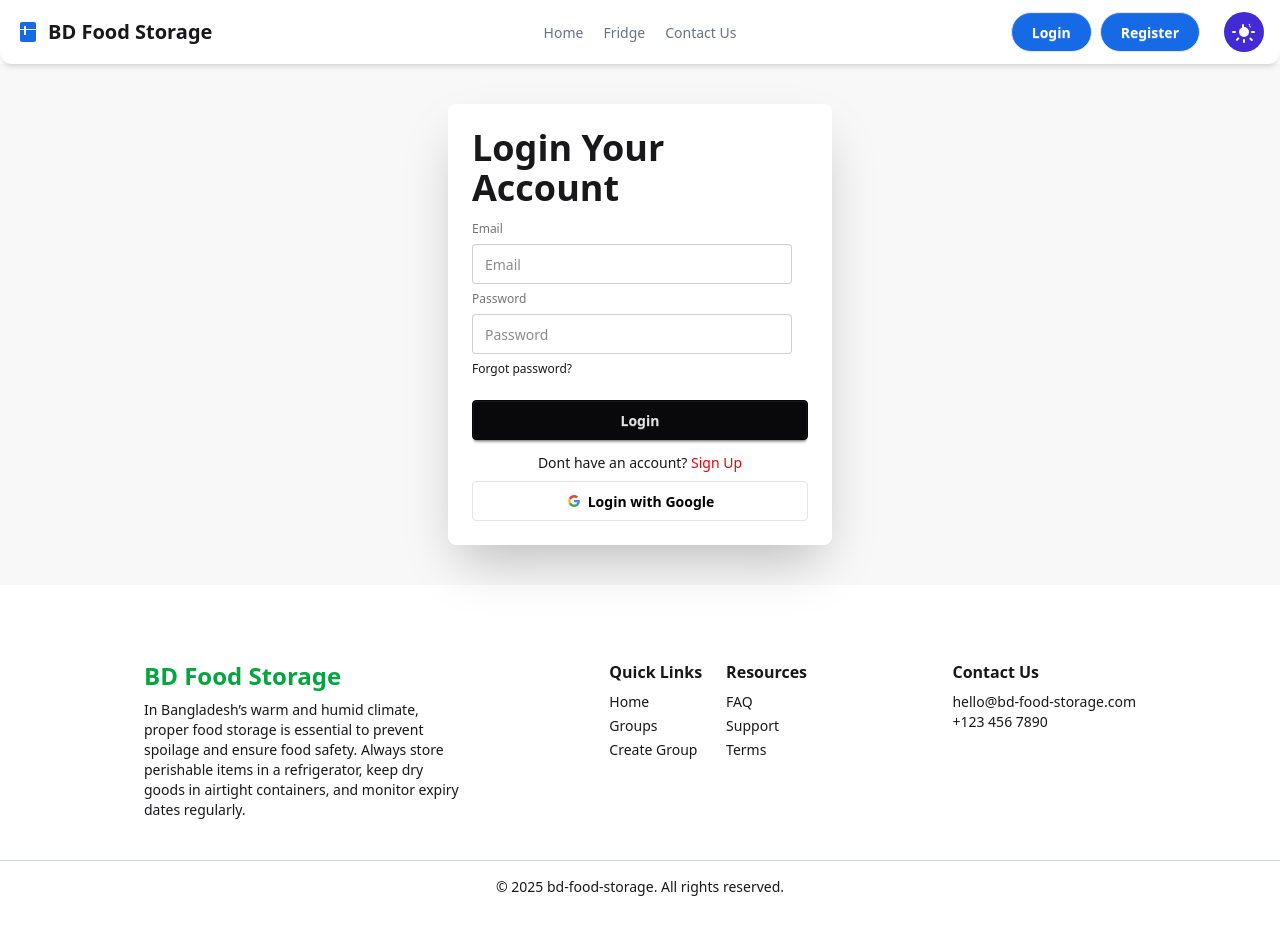
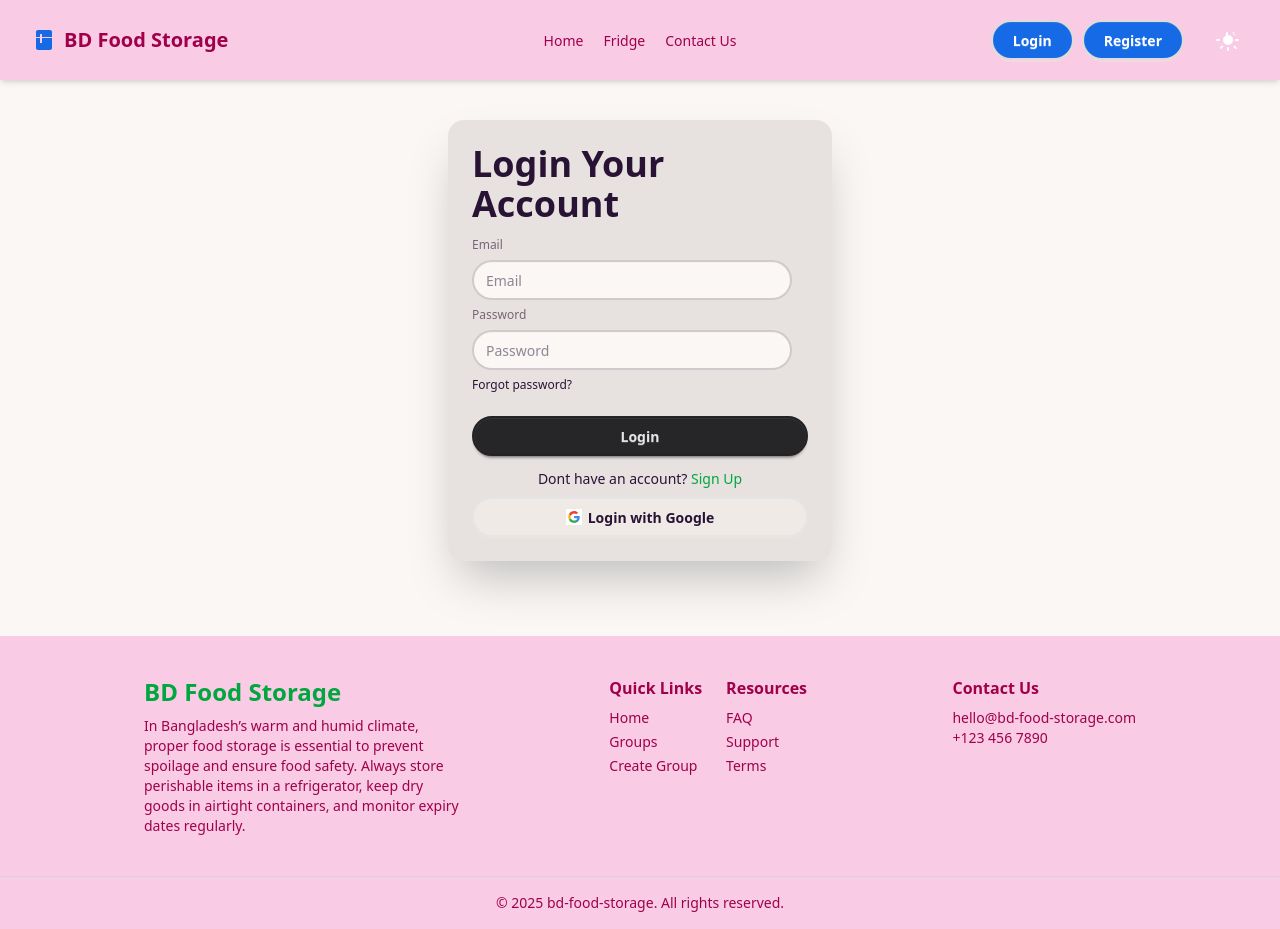
Before and after one commit to faysalahmed915/bd-food-storage-client, a React (Vite) app: page /Login in a window 1280 px wide. Built offline with nearby package versions, Linux system fonts and the light colour scheme; no server answers.

Commit message:
navbar, footer and auth pages bg color is adjusted. theme is set properly.

```diff
--- a/package.json
+++ b/package.json
@@ -14,6 +14,7 @@
     "axios": "^1.10.0",
     "dayjs": "^1.11.13",
     "firebase": "^11.9.1",
+    "framer-motion": "^12.20.5",
     "react": "^19.1.0",
     "react-awesome-reveal": "^4.3.1",
     "react-countup": "^6.5.3",
@@ -21,7 +22,7 @@
     "react-hot-toast": "^2.5.2",
     "react-icons": "^5.5.0",
     "react-router": "^7.6.2",
-    "sweetalert2": "^11.22.0",
+    "sweetalert2": "^11.6.13",
     "tailwindcss": "^4.1.10"
   },
   "devDependencies": {
--- a/src/Components/AuthPages/Login.jsx
+++ b/src/Components/AuthPages/Login.jsx
@@ -81,8 +81,8 @@ const Login = () => {
     }
 
     return (
-        <div className="hero bg-base-200 py-10">
-            <div className="card bg-base-100 w-full max-w-sm shrink-0 shadow-2xl mx-auto">
+        <div className="hero bg-base-100 py-10">
+            <div className="card bg-base-300 w-full max-w-sm shrink-0 shadow-2xl mx-auto">
                 <div className="card-body">
                     <h1 className="text-4xl font-bold">Login Your Account</h1>
                     <form onSubmit={handleLogin} className="fieldset">
@@ -105,12 +105,12 @@ const Login = () => {
                     <p className='mx-auto'>Dont have an account?
                         <span> <Link to="/signup"
                         state={location.state}
-                        className="link link-hover text-red-600">Sign Up</Link></span>
+                        className="link link-hover text-green-600">Sign Up</Link></span>
                     </p>
                     {/* Google */}
                     <button
                         onClick={handleGoogleSignIn}
-                        className="btn bg-white text-black border-[#e5e5e5]">
+                        className="btn border-[#e5e5e5]">
                         <svg aria-label="Google logo" width="16" height="16" xmlns="http://www.w3.org/2000/svg" viewBox="0 0 512 512"><g><path d="m0 0H512V512H0" fill="#fff"></path><path fill="#34a853" d="M153 292c30 82 118 95 171 60h62v48A192 192 0 0190 341"></path><path fill="#4285f4" d="m386 400a140 175 0 0053-179H260v74h102q-7 37-38 57"></path><path fill="#fbbc02" d="m90 341a208 200 0 010-171l63 49q-12 37 0 73"></path><path fill="#ea4335" d="m153 219c22-69 116-109 179-50l55-54c-78-75-230-72-297 55"></path></g></svg>
                         Login with Google
                     </button>
--- a/src/Components/AuthPages/Signup.jsx
+++ b/src/Components/AuthPages/Signup.jsx
@@ -118,8 +118,8 @@ const SignUp = () => {
     }
 
     return (
-        <div className="hero bg-base-200 py-10">
-            <div className="card bg-base-100 w-full max-w-sm shrink-0 shadow-2xl">
+        <div className="hero bg-base-100 py-10">
+            <div className="card bg-base-300 w-full max-w-sm shrink-0 shadow-2xl">
                 <div className="card-body">
                     <h1 className="text-2xl font-bold">Join Us Now!</h1>
                     <form onSubmit={handleSignUp} className="fieldset">
@@ -153,12 +153,12 @@ const SignUp = () => {
                     </form>
                     {errorMessage && <p className='text-red-600 text-center'>{errorMessage}</p>}
                     <p className='mx-auto'>Already have an account?
-                        <span> <Link to="/login" className="link link-hover text-red-600">Login</Link></span>
+                        <span> <Link to="/login" className="link link-hover text-green-600">Login</Link></span>
                     </p>
                     {/* Google */}
                     <button
                         onClick={handleGoogleSignIn}
-                        className="btn bg-white text-black border-[#e5e5e5]">
+                        className="btn border-[#e5e5e5]">
                         <svg aria-label="Google logo" width="16" height="16" xmlns="http://www.w3.org/2000/svg" viewBox="0 0 512 512"><g><path d="m0 0H512V512H0" fill="#fff"></path><path fill="#34a853" d="M153 292c30 82 118 95 171 60h62v48A192 192 0 0190 341"></path><path fill="#4285f4" d="m386 400a140 175 0 0053-179H260v74h102q-7 37-38 57"></path><path fill="#fbbc02" d="m90 341a208 200 0 010-171l63 49q-12 37 0 73"></path><path fill="#ea4335" d="m153 219c22-69 116-109 179-50l55-54c-78-75-230-72-297 55"></path></g></svg>
                         Login with Google
                     </button>
--- a/src/Components/DateCount/StatsCountUp.jsx
+++ b/src/Components/DateCount/StatsCountUp.jsx
@@ -36,7 +36,7 @@ const StatsCountUp = ({ allFoods }) => {
 
       <div className="grid grid-cols-1 sm:grid-cols-2 gap-6">
         {/* Expired Foods */}
-        <div className="stat bg-base-100 shadow border border-red-300 rounded-lg">
+        <div className="stat bg-base-200 shadow border border-red-300 rounded-lg">
           <div className="stat-title text-error">Expired Foods</div>
           <div className="stat-value text-error text-4xl">
             <CountUp end={expiredFoods.length} duration={2} />
@@ -45,7 +45,7 @@ const StatsCountUp = ({ allFoods }) => {
         </div>
 
         {/* Nearly Expired Foods */}
-        <div className="stat bg-base-100 shadow border border-warning rounded-lg">
+        <div className="stat bg-base-200 shadow border border-warning rounded-lg">
           <div className="stat-title text-warning">Nearly Expired (Next 5 Days)</div>
           <div className="stat-value text-warning text-4xl">
             <CountUp end={nearlyExpiredFoods.length} duration={2} />
--- a/src/Components/Footer/Footer.jsx
+++ b/src/Components/Footer/Footer.jsx
@@ -1,7 +1,7 @@
 
 const Footer = () => {
   return (
-    <footer
+    <footer className="bg-secondary text-secondary-content"
     // className='card-container'
     // className="bg-gray-100 text-gray-800 dark:bg-gray-900 dark:text-gray-200"
     >
--- a/src/Components/HomeComponents/AwesomeReveal.jsx
+++ b/src/Components/HomeComponents/AwesomeReveal.jsx
@@ -3,8 +3,8 @@ import { Fade } from "react-awesome-reveal";
 
 const AwesomeReveal = () => {
   return (
-    <div className="py-2 md:py-6 lg:py-8 bg-base-200 flex items-center justify-center p-6">
-      <div className="max-w-xl w-full rounded-3xl shadow-2xl p-8 md:p-12">
+    <div className="py-2 md:py-6 lg:py-8 bg-base-100 flex items-center justify-center p-6">
+      <div className="max-w-xl w-full rounded-3xl shadow-2xl p-8 md:p-12 bg-base-200">
         <Fade>
           <h1 className="text-3xl md:text-4xl font-extrabold mb-4 text-center bg-gradient-to-r from-purple-600 via-pink-500 to-red-400 bg-clip-text text-transparent">
             Welcome to
--- a/src/Components/Navbar/Navbar.jsx
+++ b/src/Components/Navbar/Navbar.jsx
@@ -1,14 +1,14 @@
-import React, { use, useState } from 'react';
+import React, { use } from 'react';
 import { BiSolidFridge } from 'react-icons/bi';
 import { Link, NavLink, useNavigate } from 'react-router';
 import PhotoUser from '../Profile/PhotoUser';
 import { AuthContext } from '../../Provider/AuthProvider';
 import toast from 'react-hot-toast';
+import ThemeToggle from '../Theme/ThemeToggle';
 
 const Navbar = () => {
     const { user, logOut, loading } = use(AuthContext);
     const navigate = useNavigate();
-    const [theme, setTheme] = useState("light");
 
     if (loading) {
         return <div>loading</div>
@@ -27,40 +27,22 @@ const Navbar = () => {
 
     const links = (
         <>
-            <NavLink to="/" className={({ isActive }) => isActive ? "text-[#176AE5] font-bold" : "text-gray-500"}>Home</NavLink>
+            <NavLink to="/" className={({ isActive }) => isActive ? "text-[#176AE5] font-bold" : "text-secondary-content"}>Home</NavLink>
 
-            {user && <NavLink to="/MyItems" className={({ isActive }) => isActive ? "text-[#176AE5] font-bold" : "text-gray-500"}>My Items</NavLink>}
+            {user && <NavLink to="/MyItems" className={({ isActive }) => isActive ? "text-[#176AE5] font-bold" : "text-secondary-content"}>My Items</NavLink>}
 
-            <NavLink to="/fridge" className={({ isActive }) => isActive ? "text-[#176AE5] font-bold" : "text-gray-500"}>Fridge</NavLink>
+            <NavLink to="/fridge" className={({ isActive }) => isActive ? "text-[#176AE5] font-bold" : "text-secondary-content"}>Fridge</NavLink>
 
 
-            {user && <NavLink to="/AddFood" className={({ isActive }) => isActive ? "text-[#176AE5] font-bold" : "text-gray-500"}>Add Food</NavLink>}
+            {user && <NavLink to="/AddFood" className={({ isActive }) => isActive ? "text-[#176AE5] font-bold" : "text-secondary-content"}>Add Food</NavLink>}
 
-            <NavLink to="/contactUs" className={({ isActive }) => isActive ? "text-[#176AE5] font-bold" : "text-gray-500"}>Contact Us</NavLink>
+            <NavLink to="/contactUs" className={({ isActive }) => isActive ? "text-[#176AE5] font-bold" : "text-secondary-content"}>Contact Us</NavLink>
         </>
     )
 
-    const toggleTheme = () => {
-        const newTheme = theme === "light" ? "dark" : "light";
-        setTheme(newTheme);
-        document.documentElement.setAttribute("data-theme", newTheme);
-        localStorage.setItem("theme", newTheme);
-    };
-
-// Set initial theme on mount
-    // useEffect(() => {
-    //     const savedTheme = localStorage.getItem("theme");
-    //     const prefersDark = window.matchMedia("(prefers-color-scheme: dark)").matches;
-    //     const systemTheme = prefersDark ? "dark" : "light";
-    //     const current = savedTheme || systemTheme;
-
-    //     setTheme(current);
-    //     document.documentElement.setAttribute("data-theme", current);
-    // }, []);
-
-
     return (
-        <div className="navbar bg-base-100 shadow-md rounded-xl px-4 py-2">
+        <div className="bg-secondary shadow-md px-2 md:px-4 lg:px-8 py-2 sticky top-0 z-50 text-secondary-content">
+        <div className="navbar max-w-7xl mx-auto px-0">
             <div className="navbar-start">
                 <div className="dropdown">
                     <div tabIndex={0} role="button" className="btn btn-ghost text-gray-600 lg:hidden hover:bg-gray-100">
@@ -118,32 +100,9 @@ const Navbar = () => {
                     </div>
                 )}
 
-                {/* 🌙 Theme toggle */}
-
-                <label className="swap swap-rotate ml-3 md:p-2 p-1 rounded-full bg-primary text-white hover:bg-primary-focus cursor-pointer transition duration-200">
-                    <input
-                        type="checkbox"
-                        onChange={toggleTheme}
-                        checked={theme === "dark"}
-                    />
-                    {/* Sun icon (Light mode) */}
-                    <svg
-                        className="swap-off w-6 h-6 fill-current"
-                        xmlns="http://www.w3.org/2000/svg"
-                        viewBox="0 0 24 24"
-                    >
-                        <path d="M5.64 17.66L4.22 19.07a1 1 0 001.42 1.42l1.41-1.41a1 1 0 10-1.41-1.42zM1 13h2a1 1 0 100-2H1a1 1 0 000 2zm10-9a1 1 0 00-1 1v2a1 1 0 102 0V5a1 1 0 00-1-1zm9 9h2a1 1 0 100-2h-2a1 1 0 100 2zm-2.05-7.36a1 1 0 00-1.42-1.42L17.66 5.64a1 1 0 001.42 1.42l-1.41-1.42zM12 7a5 5 0 100 10 5 5 0 000-10zm0 16a1 1 0 001-1v-2a1 1 0 10-2 0v2a1 1 0 001 1zm5.66-3.66l1.41 1.41a1 1 0 001.42-1.42l-1.41-1.41a1 1 0 00-1.42 1.42z" />
-                    </svg>
-                    {/* Moon icon (Dark mode) */}
-                    <svg
-                        className="swap-on w-6 h-6 fill-current"
-                        xmlns="http://www.w3.org/2000/svg"
-                        viewBox="0 0 24 24"
-                    >
-                        <path d="M21.64 13a1 1 0 00-1.05-.14 8.05 8.05 0 01-3.37.73 8.15 8.15 0 01-8.14-8.1 8.59 8.59 0 01.25-2 1 1 0 00-1.33-1.13A10.14 10.14 0 1022 14.05a1 1 0 00-.36-1.05z" />
-                    </svg>
-                </label>
+                <ThemeToggle />
             </div>
+        </div>
         </div>
     );
 };
--- a/src/Components/Theme/ThemeToggle.jsx
+++ b/src/Components/Theme/ThemeToggle.jsx
@@ -1,33 +1,48 @@
-// import React, { useEffect, useState } from "react";
-
 import { useEffect, useState } from "react";
 
-// import { useEffect, useState } from "react";
+const ThemeToggle = () => {
+    const [theme, setTheme] = useState("luxury"); // default fallback
 
-const ThemeToggle = () => {
-    const themes = ["light", "dark"];
-    const [theme, setTheme] = useState("light");
+    // On mount: load theme from localStorage or <html data-theme="">
+    useEffect(() => {
+        const storedTheme = localStorage.getItem("theme");
+        const currentTheme = storedTheme || document.documentElement.getAttribute("data-theme") || "luxury";
+        setTheme(currentTheme);
+        document.documentElement.setAttribute("data-theme", currentTheme);
+    }, []);
 
-    useEffect(() => {
-        document.documentElement.setAttribute("data-theme", theme);
-    }, [theme]);
-
-    const handleChange = (e) => {
-        setTheme(e.target.value);
+    const toggleTheme = () => {
+        const newTheme = theme === "caramellatte" ? "luxury" : "caramellatte";
+        setTheme(newTheme);
+        document.documentElement.setAttribute("data-theme", newTheme);
+        localStorage.setItem("theme", newTheme);
     };
 
     return (
         <div className="flex gap-2 items-center">
-            <label className="font-bold">Theme:</label>
-            <select
-                className="select select-bordered select-sm"
-                value={theme}
-                onChange={handleChange}
-            >
-                {themes.map((t) => (
-                    <option key={t} value={t}>{t}</option>
-                ))}
-            </select>
+            <label className="swap swap-rotate ml-3 md:p-2 p-1 rounded-full bg-secondary text-white hover:bg-primary-focus cursor-pointer transition duration-200">
+                <input
+                    type="checkbox"
+                    onChange={toggleTheme}
+                    checked={theme === "luxury"}
+                />
+                {/* Sun icon (Light mode) */}
+                <svg
+                    className="swap-off w-6 h-6 fill-current"
+                    xmlns="http://www.w3.org/2000/svg"
+                    viewBox="0 0 24 24"
+                >
+                    <path d="M5.64 17.66L4.22 19.07a1 1 0 001.42 1.42l1.41-1.41a1 1 0 10-1.41-1.42zM1 13h2a1 1 0 100-2H1a1 1 0 000 2zm10-9a1 1 0 00-1 1v2a1 1 0 102 0V5a1 1 0 00-1-1zm9 9h2a1 1 0 100-2h-2a1 1 0 100 2zm-2.05-7.36a1 1 0 00-1.42-1.42L17.66 5.64a1 1 0 001.42 1.42l-1.41-1.42zM12 7a5 5 0 100 10 5 5 0 000-10zm0 16a1 1 0 001-1v-2a1 1 0 10-2 0v2a1 1 0 001 1zm5.66-3.66l1.41 1.41a1 1 0 001.42-1.42l-1.41-1.41a1 1 0 00-1.42 1.42z" />
+                </svg>
+                {/* Moon icon (Dark mode) */}
+                <svg
+                    className="swap-on w-6 h-6 fill-current"
+                    xmlns="http://www.w3.org/2000/svg"
+                    viewBox="0 0 24 24"
+                >
+                    <path d="M21.64 13a1 1 0 00-1.05-.14 8.05 8.05 0 01-3.37.73 8.15 8.15 0 01-8.14-8.1 8.59 8.59 0 01.25-2 1 1 0 00-1.33-1.13A10.14 10.14 0 1022 14.05a1 1 0 00-.36-1.05z" />
+                </svg>
+            </label>
         </div>
     );
 };
--- a/src/hooks/useAxiosSecure.jsx
+++ b/src/hooks/useAxiosSecure.jsx
@@ -3,7 +3,7 @@ import { use } from 'react';
 import { AuthContext } from '../Provider/AuthProvider';
 
 const axiosInstance = axios.create({
-    baseURL: 'https://bd-food-storage-server.vercel.app/'
+    baseURL: 'https://bd-food-storage-server.vercel.app'
 })
 
 const useAxiosSecure = () => {
--- a/src/index.css
+++ b/src/index.css
@@ -1,4 +1,12 @@
 @import "tailwindcss";
 @plugin "daisyui" {
-    themes: light --default, dark --prefersdark;
+  themes: luxury --default, caramellatte --prefersdark, cupcake;
 }
+
+@keyframes spin-slow {
+  0% { transform: rotate(0deg); }
+  100% { transform: rotate(360deg); }
+}
+.animate-spin-slow {
+  animation: spin-slow 10s linear infinite;
+}
--- a/vite.config.js
+++ b/vite.config.js
@@ -5,6 +5,6 @@ import tailwindcss from '@tailwindcss/vite'
 // https://vite.dev/config/
 export default defineConfig({
   plugins: [react(),
-    tailwindcss(),
+    tailwindcss()
   ],
 })
```
Also changed, not shown: src/Components/Foods/ItemRow.jsx (+7 -7 lines), 1 other file (tests, documents, lock files or other folders).
